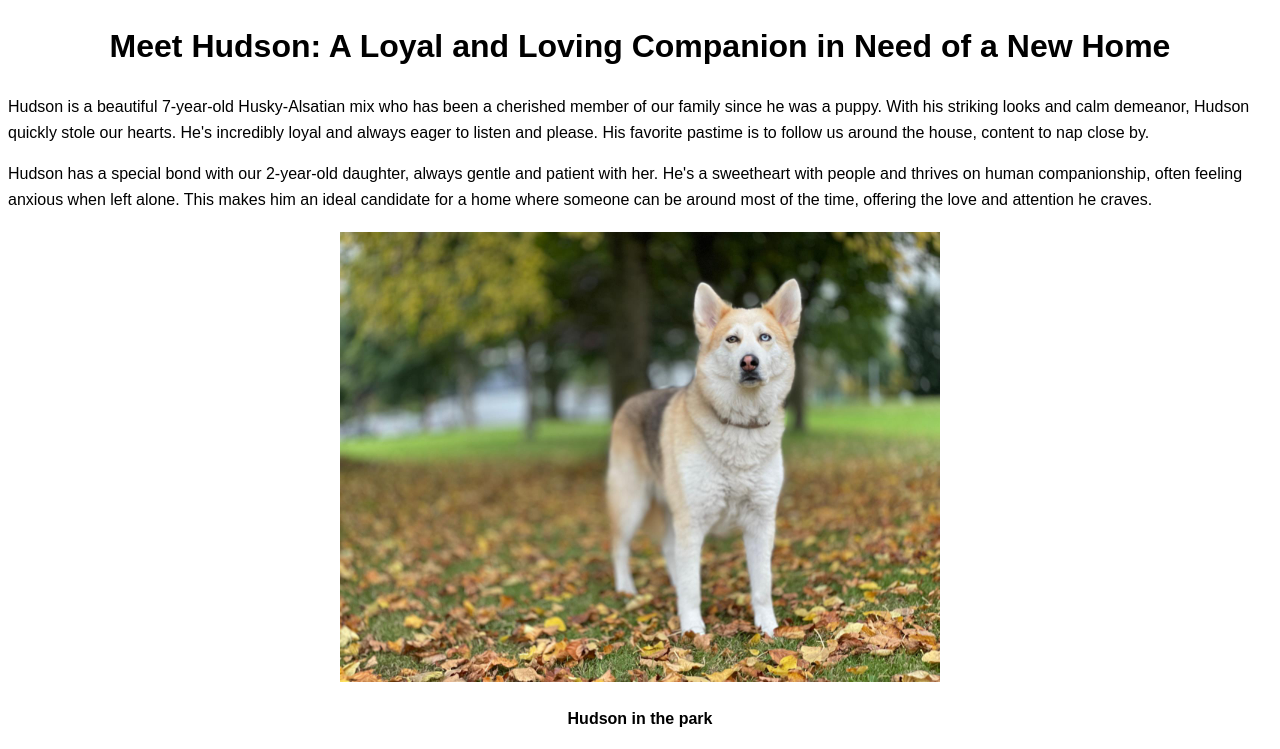
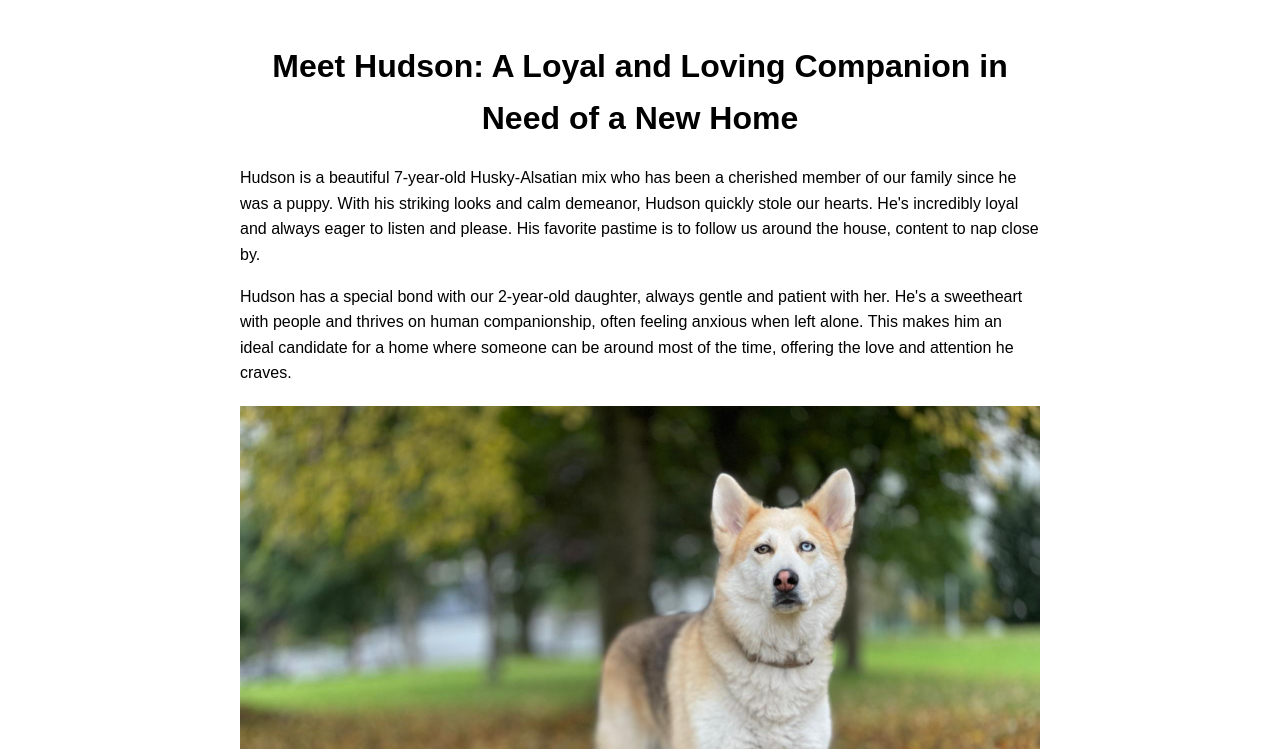
Before and after one commit to mattcarp/home-for-hudson, a plain HTML site: page index.html in a window 1280 px wide. Shown: the top 749 px of the page. Drawn offline with Linux system fonts and the light colour scheme.

Commit message:
Improve layout and styling

```diff
--- a/index.html
+++ b/index.html
@@ -8,16 +8,32 @@
         body {
             font-family: Arial, sans-serif;
             line-height: 1.6;
+            margin: 0;
+            padding: 0;
+            display: flex;
+            justify-content: center;
+            align-items: center;
+            flex-direction: column;
+            padding: 20px;
         }
         h1 {
             text-align: center;
+        }
+        .container {
+            max-width: 800px;
+            width: 100%;
         }
         .image-container {
             text-align: center;
             margin: 20px 0;
         }
+        .image-container img {
+            max-width: 100%;
+            height: auto;
+        }
         .caption {
             font-weight: bold;
+            margin-top: 10px;
         }
         .contact {
             text-align: center;
@@ -26,34 +42,36 @@
     </style>
 </head>
 <body>
+    <div class="container">
         <h1>Meet Hudson: A Loyal and Loving Companion in Need of a New Home</h1>
         <p>Hudson is a beautiful 7-year-old Husky-Alsatian mix who has been a cherished member of our family since he was a puppy. With his striking looks and calm demeanor, Hudson quickly stole our hearts. He's incredibly loyal and always eager to listen and please. His favorite pastime is to follow us around the house, content to nap close by.</p>
         <p>Hudson has a special bond with our 2-year-old daughter, always gentle and patient with her. He's a sweetheart with people and thrives on human companionship, often feeling anxious when left alone. This makes him an ideal candidate for a home where someone can be around most of the time, offering the love and attention he craves.</p>
         <div class="image-container">
-        <img src="WhatsApp Image 2024-07-11 at 11.09.18 PM (1).jpeg" alt="Hudson in the park" width="600">
+            <img src="WhatsApp%20Image%202024-07-11%20at%2011.09.18%20PM%20(1).jpeg" alt="Hudson in the park">
             <p class="caption">Hudson in the park</p>
         </div>
         <div class="image-container">
-        <img src="WhatsApp Image 2024-07-11 at 11.09.18 PM.jpeg" alt="Hudson relaxing on the beach" width="600">
+            <img src="WhatsApp%20Image%202024-07-11%20at%2011.09.18%20PM.jpeg" alt="Hudson relaxing on the beach">
             <p class="caption">Hudson relaxing on the beach</p>
         </div>
         <p>While Hudson has had a harmonious relationship with our 10-year-old Labrador, he doesn't always get along with other dogs. Unfortunately, an incident with our neighbor's dog led to a difficult decision. Hudson became aggressive and bit our neighbor, forcing us to face the heartbreaking reality that we need to find a new home for him.</p>
         <p>Hudson deserves a loving and understanding family who can provide him with a secure and affectionate environment. He's an excellent companion who will bring immense joy to the right home, especially one where he won't be left alone for long periods.</p>
         <div class="image-container">
-        <img src="WhatsApp Image 2024-07-11 at 11.09.17 PM (2).jpeg" alt="Hudson with his friend at home" width="600">
+            <img src="WhatsApp%20Image%202024-07-11%20at%2011.09.17%20PM%20(2).jpeg" alt="Hudson with his friend at home">
             <p class="caption">Hudson with his friend at home</p>
         </div>
         <div class="image-container">
-        <img src="WhatsApp Image 2024-07-11 at 11.09.17 PM (1).jpeg" alt="Hudson and Labrador" width="600">
+            <img src="WhatsApp%20Image%202024-07-11%20at%2011.09.17%20PM%20(1).jpeg" alt="Hudson and Labrador">
             <p class="caption">Hudson and Labrador</p>
         </div>
         <p>We’re searching for a special person or family in Ireland who can offer Hudson the love, care, and stability he needs. If you have a home where someone is around most of the time and can provide Hudson with the attention he deserves, please consider opening your heart to this loyal and loving boy.</p>
         <div class="image-container">
-        <img src="WhatsApp Image 2024-07-11 at 11.09.16 PM.jpeg" alt="Hudson with Our Daughter" width="600">
+            <img src="WhatsApp%20Image%202024-07-11%20at%2011.09.16%20PM.jpeg" alt="Hudson with Our Daughter">
             <p class="caption">Hudson with Our Daughter</p>
         </div>
         <div class="contact">
             <p>Contact us at: <a href="mailto:your-email@example.com">your-email@example.com</a></p>
         </div>
+    </div>
 </body>
 </html>
```
Lines whose indentation alone changed are shown as unchanged.
